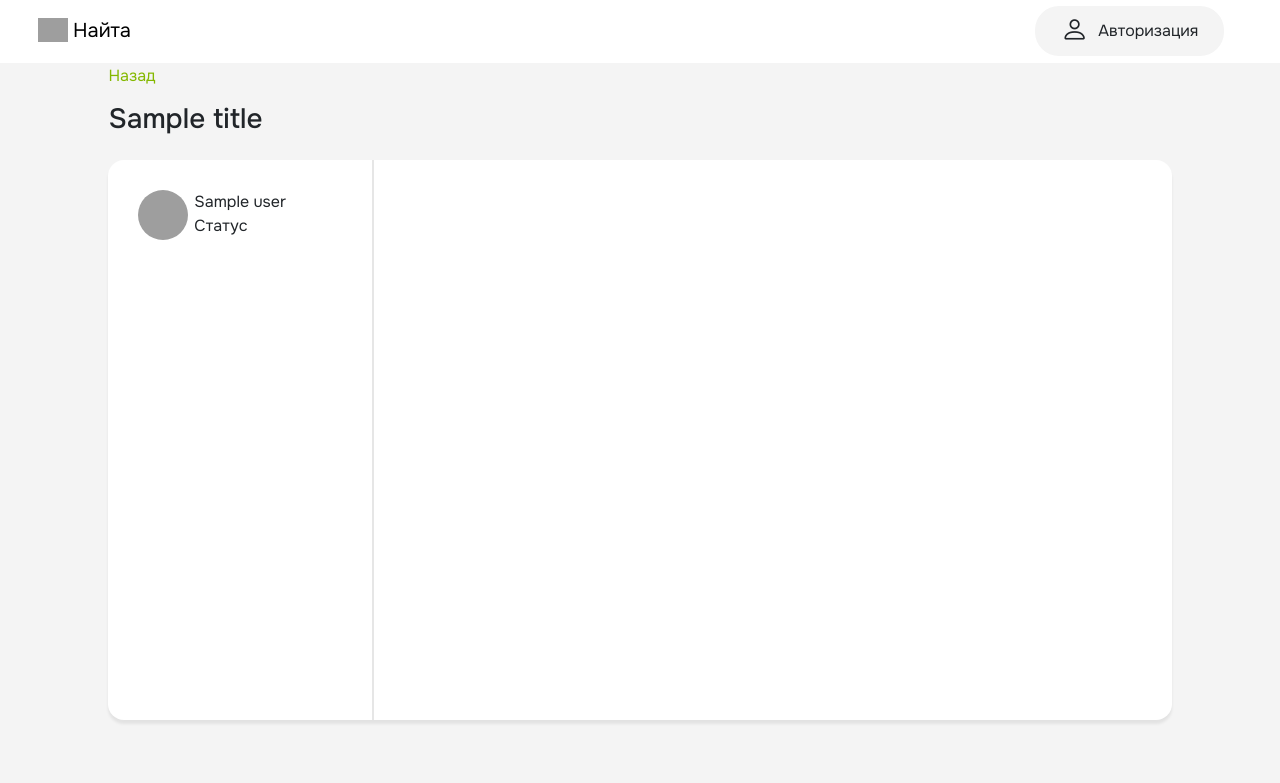
After one commit to IvanDurnev/naita, a Flask app: template app/templates/admin/vacancion_detailed.html in a window 1280 px wide. The commit adds this page. Shown: the top 783 px of the page. Run offline with Flask 3, Linux system fonts and the light colour scheme; the template is opened without the code that fills it: most values are stand-ins (such as "Sample title", 1, 10 or a date in 2020); parts of the project's set-up code (start-up, migrations or seed data) failed here and were passed over; some libraries are stand-ins or nearby versions; grey boxes are pictures that could not be loaded.

Commit message:
админка продолжение

```diff
--- a/app/models.py
+++ b/app/models.py
@@ -77,6 +77,7 @@ class User(UserMixin, db.Model):
 
     # Отношение для вакансий подходящих пользователю
     vacancies = db.relationship("Vacancy", secondary="user_vacancy", back_populates="users")
+    # user_vacancies = db.relationship("UserVacancy", back_populates="user", cascade="all, delete-orphan")
 
     def get_avatar(self):
         avatar_path = os.path.join(Config.STATIC_FOLDER, 'users', str(self.id), 'avatar.jpg')
@@ -369,6 +370,9 @@ class UserVacancy(db.Model):
     def get_vacancy(self):
         return Vacancy.query.filter(Vacancy.id == self.vacancy_id).first()
 
+    def get_user(self):
+        return User.query.filter(User.id == self.user_id).first()
+
 class YaAssistantMessage(db.Model):
     id = Column(Integer, primary_key=True, autoincrement=True)
     user_id = Column(Integer, ForeignKey('user.id', ondelete='CASCADE'))
--- a/app/static/styles/admin.css
+++ b/app/static/styles/admin.css
@@ -33,3 +33,75 @@
     display: grid;
     grid-template-columns: repeat(5, 1fr);
 }
+
+.li_a {
+    text-decoration: none;
+    color: black;
+}
+
+#vacancy-detailed-wrapper {
+    display: grid;
+    grid-gap: 15px;
+}
+
+.link-green {
+    text-decoration: none;
+    color: #84B800;
+}
+
+#chat-user-list {
+    display: grid;
+    grid-gap: 20px;
+    height: 100%;
+    overflow-y: scroll;
+    border-right: 2px solid #E6E6E6;
+    padding: 30px 10px 0 30px;
+    align-content: start;
+}
+
+#chat-user-info {
+    padding: 30px 30px 0 30px;
+}
+
+#vacancy-chat-wrapper {
+    display: grid;
+    grid-template-columns: 1fr 3fr;
+    align-items: start;
+    height: 70vh;
+
+    background: white;
+    border-radius: 16px;
+    box-shadow: 0px 4px 3px 0px #00000012;
+    overflow-y: hidden;
+}
+
+.vacancy-chat-user-item {
+    display: grid;
+    grid-template-columns: 1fr 3fr;
+    cursor: pointer;
+}
+.vacancy-chat-user-item:hover {
+    font-weight: bold;
+}
+.vacancy-chat-user-item.active {
+    font-weight: bold;
+}
+
+.vacancy-chat-user-item-avatar-img {
+    width: 50px;
+    height: 50px;
+    border-radius: 50%;
+}
+
+.user-details-header {
+    display: grid;
+    grid-template-columns: 1fr 1fr;
+}
+.user-details-header .left {
+    justify-self: start; /* Выравнивание по левому краю */
+    text-align: left; /* Дополнительно для текста */
+}
+.user-details-header .right {
+    justify-self: end; /* Выравнивание по правому краю */
+    text-align: right; /* Дополнительно для текста */
+}
--- a/app/templates/admin/__vacancies.html
+++ b/app/templates/admin/__vacancies.html
@@ -2,6 +2,7 @@
     <h3>Вакансии</h3>
     <ul>
         {% for v in vacancies %}
+            <a class="li_a" href="{{ url_for('admin.vacancy_detailed', vid=v.id) }}">
                 <li>
                     <p>{{ v.name }}</p>
                     <p>{{ v.users | length }}</p>
@@ -11,13 +12,13 @@
                                     class="user-avatar"
                                     src="{{ url_for('static', filename='users/'+u.id|string+'/avatar.jpg') }}"
                                     onerror="this.onerror=null; this.src='{{ url_for('static', filename='users/default/avatar_pixar.jpg') }}';">
-
                         {% endfor %}
                         {% if v.users | length > 5 %}
                             <span>...</span>
                         {% endif %}
                     </div>
                 </li>
+            </a>
         {% endfor %}
     </ul>
 </div>
--- /dev/null
+++ b/app/templates/admin/__vacancy_detailed.html
@@ -0,0 +1,66 @@
+<div id="vacancy-detailed-wrapper">
+    <a class="link-green" href="{{ url_for('admin.admin') }}">Назад</a>
+    <h3>{{ title }}</h3>
+    <div id="vacancy-chat-wrapper">
+        <div id="chat-user-list">
+            {% for u in users %}
+                {% set user = u.get_user() %}
+                <div id="user-chat-{{ user.id }}" data-uid="{{ user.id }}" class="vacancy-chat-user-item">
+                    <div class="vacancy-chat-user-item-avatar-wrapper">
+                        <img
+                                class="vacancy-chat-user-item-avatar-img"
+                                src="{{ url_for('static', filename='users/'+user.id|string+'/avatar.jpg') }}"
+                                onerror="this.onerror=null; this.src='{{ url_for('static', filename='users/default/avatar_pixar.jpg') }}';">
+                    </div>
+                    <div class="vacancy-chat-user-item-status">
+                        <p class="m-0">{{ user.name or user.email }}</p>
+                        <p class="m-0">Статус</p>
+                    </div>
+                </div>
+            {% endfor %}
+        </div>
+        <div id="chat-user-info">
+            {% for u in users %}
+                {% set user = u.get_user() %}
+                <div id="user-details-{{ user.id }}" data-uid="{{ user.id }}" class="user-details-wrapper" hidden>
+                    <div class="user-details-header">
+                        <h5 class="left">{{ user.name or user.email }}</h5>
+                        <div class="form-check form-check-reverse form-switch right">
+                            <label class="form-check-label" for="flexSwitchCheckDefault">Режим редактора</label>
+                            <input class="form-check-input" type="checkbox" role="switch" id="flexSwitchCheckDefault">
+                        </div>
+                    </div>
+                    <div class="user-details-body">
+                        <div class="user-details-body-nav">
+                            <div class="btn-group" role="group" aria-label="Basic radio toggle button group">
+                                <input type="radio" class="btn-check" name="btnradio" id="btnradio1" autocomplete="off" checked>
+                                <label class="btn btn-outline-primary" for="btnradio1">Radio 1</label>
+
+                                <input type="radio" class="btn-check" name="btnradio" id="btnradio2" autocomplete="off">
+                                <label class="btn btn-outline-primary" for="btnradio2">Radio 2</label>
+
+                                <input type="radio" class="btn-check" name="btnradio" id="btnradio3" autocomplete="off">
+                                <label class="btn btn-outline-primary" for="btnradio3">Radio 3</label>
+                            </div>
+                        </div>
+                    </div>
+                </div>
+            {% endfor %}
+        </div>
+    </div>
+</div>
+
+<script>
+    let usersNodes = document.querySelectorAll('.vacancy-chat-user-item')
+    usersNodes.forEach(el => el.addEventListener('click', setUserActive))
+    let usersDetailsNodes = document.querySelectorAll('.user-details-wrapper')
+
+    function setUserActive(ev) {
+        usersNodes.forEach(el => el.classList.remove('active'))
+        ev.currentTarget.classList.add('active')
+        let uid = ev.currentTarget.dataset.uid
+
+        usersDetailsNodes.forEach(el => el.setAttribute('hidden', true))
+        document.querySelector(`#user-details-${uid}`).removeAttribute('hidden')
+    }
+</script>
--- /dev/null
+++ b/app/templates/admin/vacancion_detailed.html
@@ -0,0 +1,12 @@
+{% extends 'admin/index.html' %}
+
+{% block content %}
+    {% include 'admin/__nav_admin.html' %}
+    <div id="main-container" class="container">
+        {% include 'admin/__vacancy_detailed.html' %}
+    </div>
+{% endblock %}
+
+{% block scripts %}
+    {{ super() }}
+{% endblock %}
```
Also changed, not shown: app/admin/routes.py (+11 -8 lines). Lines whose indentation alone changed are shown as unchanged.
